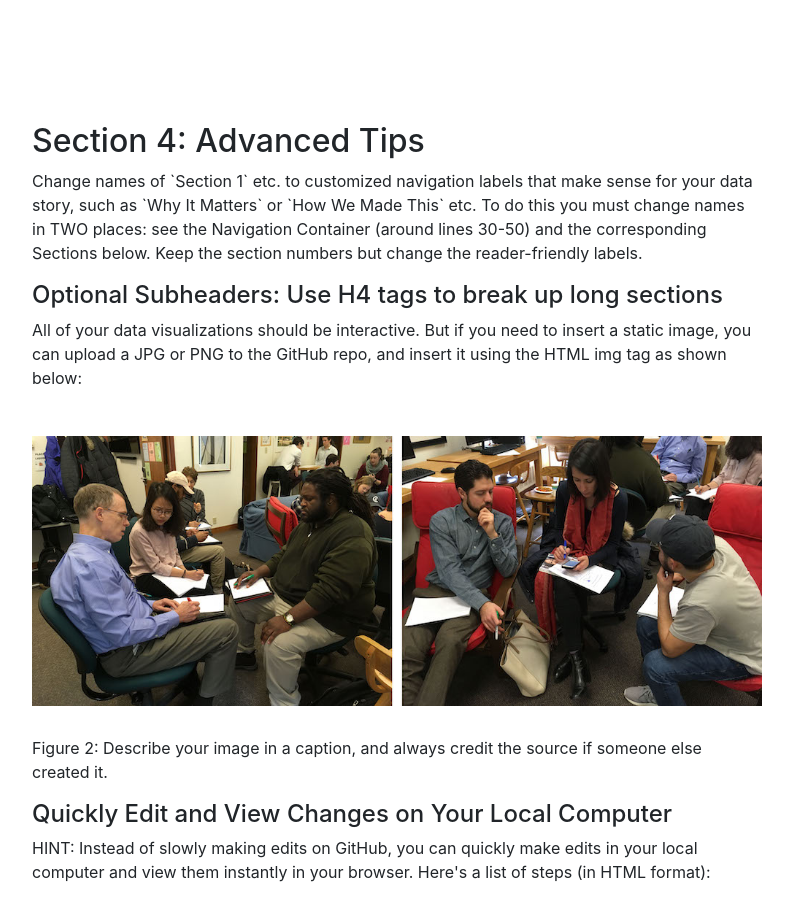
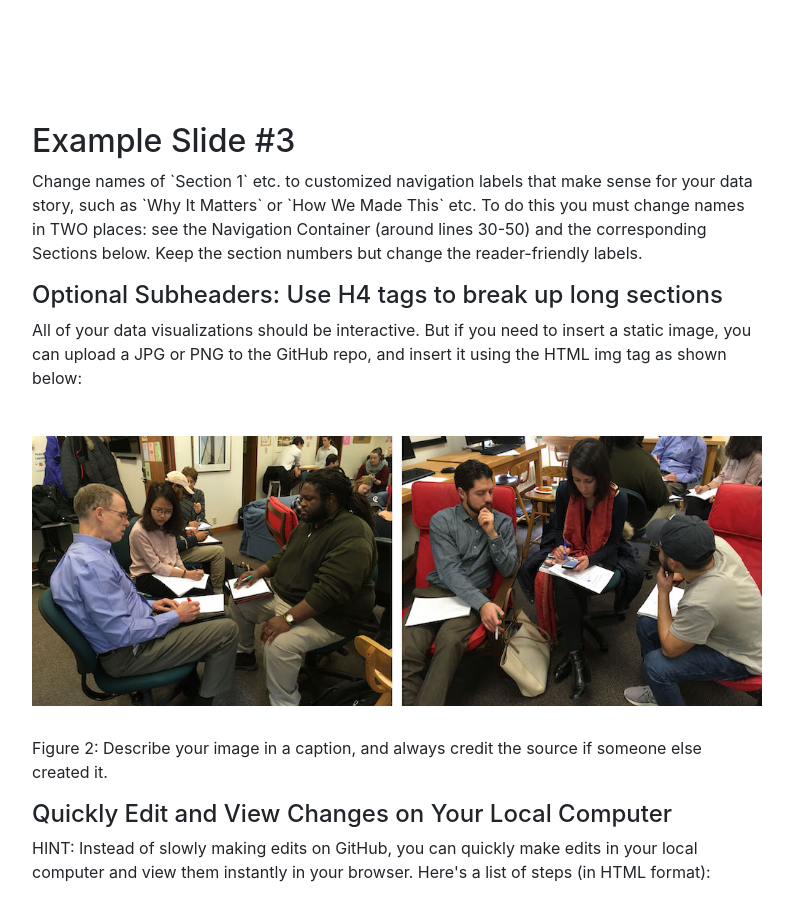
Before and after one commit to ColinLeonard1/Johnson-Practice, a plain HTML site: page index.html in a window 1280 px wide. Shown: the part 4920-5817 px from the top of the page, without its empty margins (243-1036 px from the left). Drawn offline with nearby package versions, Linux system fonts and the light colour scheme.

Commit message:
Update index.html

```diff
--- a/index.html
+++ b/index.html
@@ -152,7 +152,7 @@
     <div class="container">
       <div class="row">
         <div class="col-lg-8 mx-auto">
-          <h2>Section 4: Advanced Tips</h2>
+          <h2>Example Slide #3</h2>
 
           <p>Change names of `Section 1` etc. to customized navigation labels that make sense for your data story, such as `Why It Matters` or `How We Made This` etc. To do this you must change names in TWO places: see the Navigation Container (around lines 30-50) and the corresponding Sections below. Keep the section numbers but change the reader-friendly labels.</p>
 
```
